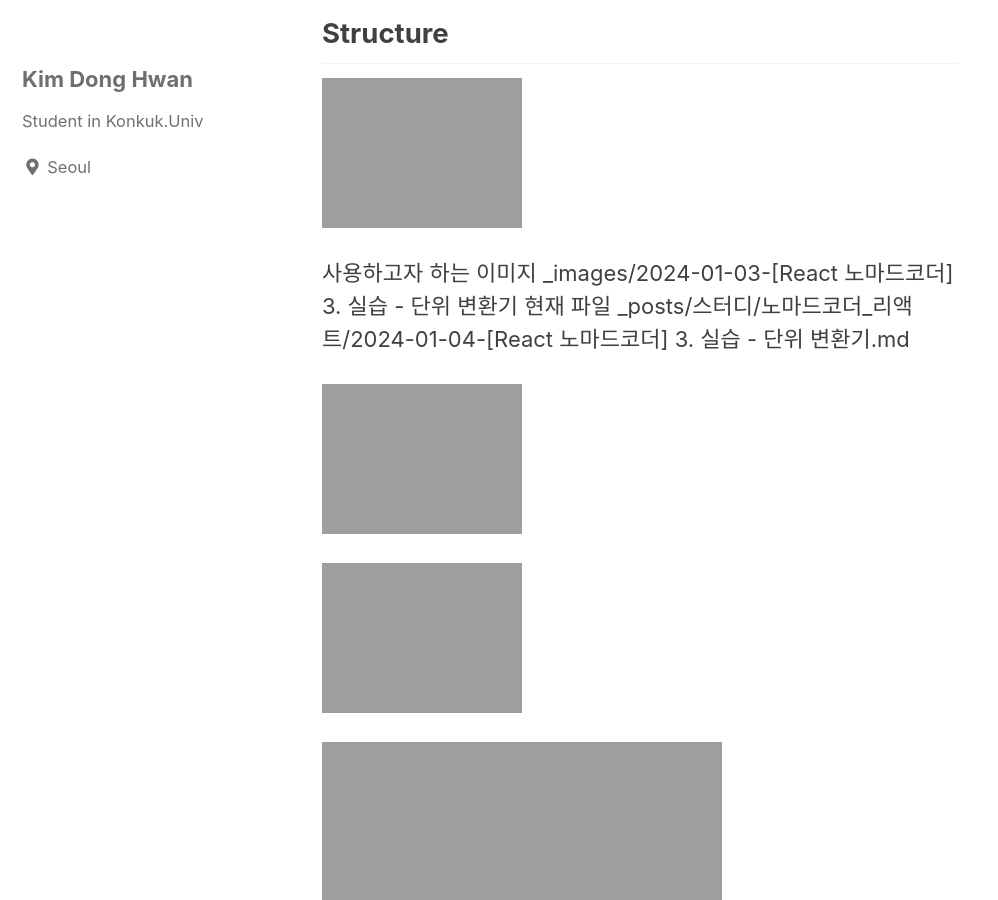
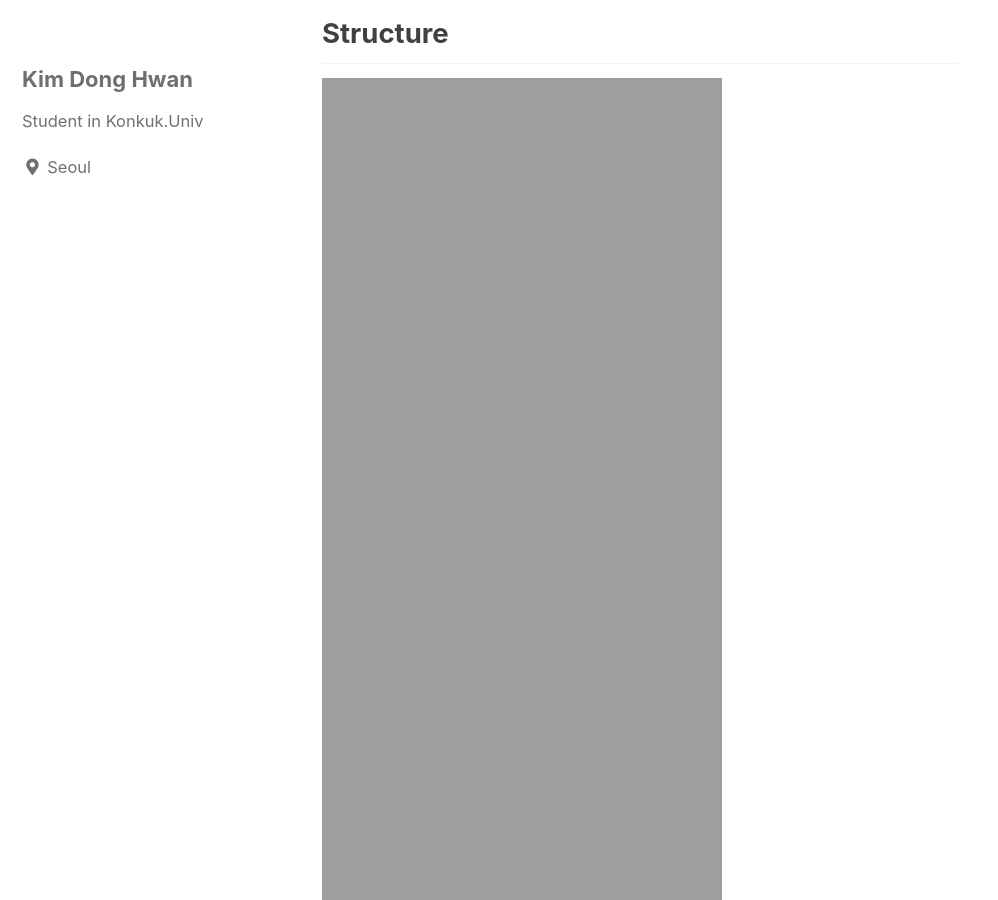
Before and after one commit to forwarder1121/forwarder1121.github.io_old, a Jekyll site: the page built from _posts/스터디/노마드코더_리액트/2024-01-04-[React 노마드코더] 3. 실습 - 단위 변환기.md, in a window 1280 px wide and 900 px high, scrolled down 3339 px. Shown: the whole window, without its empty margins (0-998 px from the left). Built offline with Jekyll 4.4.1, drawn with Linux system fonts in a browser that asks for light colours; cached includes are drawn as plain includes; comment, search, counter and statistics services are not loaded.

Commit message:
Update 2024-01-04-[React 노마드코더] 3. 실습 - 단위 변환기.md

```diff
--- a/_posts/스터디/노마드코더_리액트/2024-01-04-[React 노마드코더] 3. 실습 - 단위 변환기.md
+++ b/_posts/스터디/노마드코더_리액트/2024-01-04-[React 노마드코더] 3. 실습 - 단위 변환기.md
@@ -111,18 +111,7 @@
 
 ## Structure
 
-<img src="../../_images/2024-01-03-[React 노마드코더] 3. 실습 - 단위 변환기/image-20240105155411564.png" alt="image-20240105155411564" style="zoom:50%;" />
 
-
-
-사용하고자 하는 이미지
-_images/2024-01-03-[React 노마드코더] 3. 실습 - 단위 변환기
-현재 파일
-_posts/스터디/노마드코더_리액트/2024-01-04-[React 노마드코더] 3. 실습 - 단위 변환기.md
-
-<img src="../../../_images/2024-01-03-[React 노마드코더] 3. 실습 - 단위 변환기/image-20240105155411564.png" alt="image-20240105155411564" style="zoom:50%;" />
-
-<img src="../_images/2024-01-03-[React 노마드코더] 3. 실습 - 단위 변환기/image-20240105155411564.png" alt="image-20240105155411564" style="zoom:50%;" />
-
-<img src="../../_images/2024-01-03-[React 노마드코더] 3. 실습 - 단위 변환기/image-20240105155411564.png">
 ![img](../../_images/2024-01-03-[React 노마드코더] 3. 실습 - 단위 변환기/image-20240105155411564.png)
+![img](../../../_images/2024-01-03-[React 노마드코더] 3. 실습 - 단위 변환기/image-20240105155411564.png)
+![img](/../../_images/2024-01-03-[React 노마드코더] 3. 실습 - 단위 변환기/image-20240105155411564.png)
```
